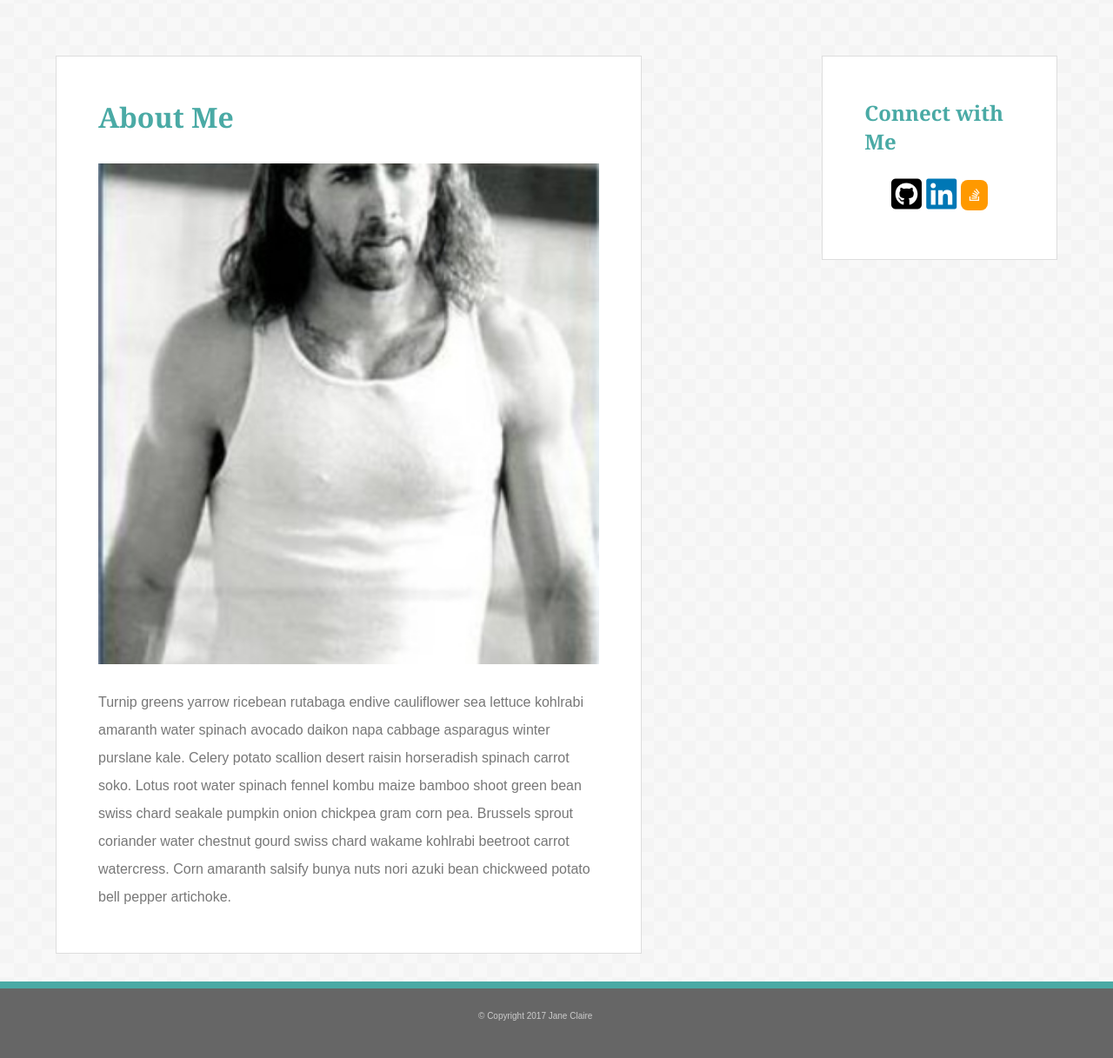
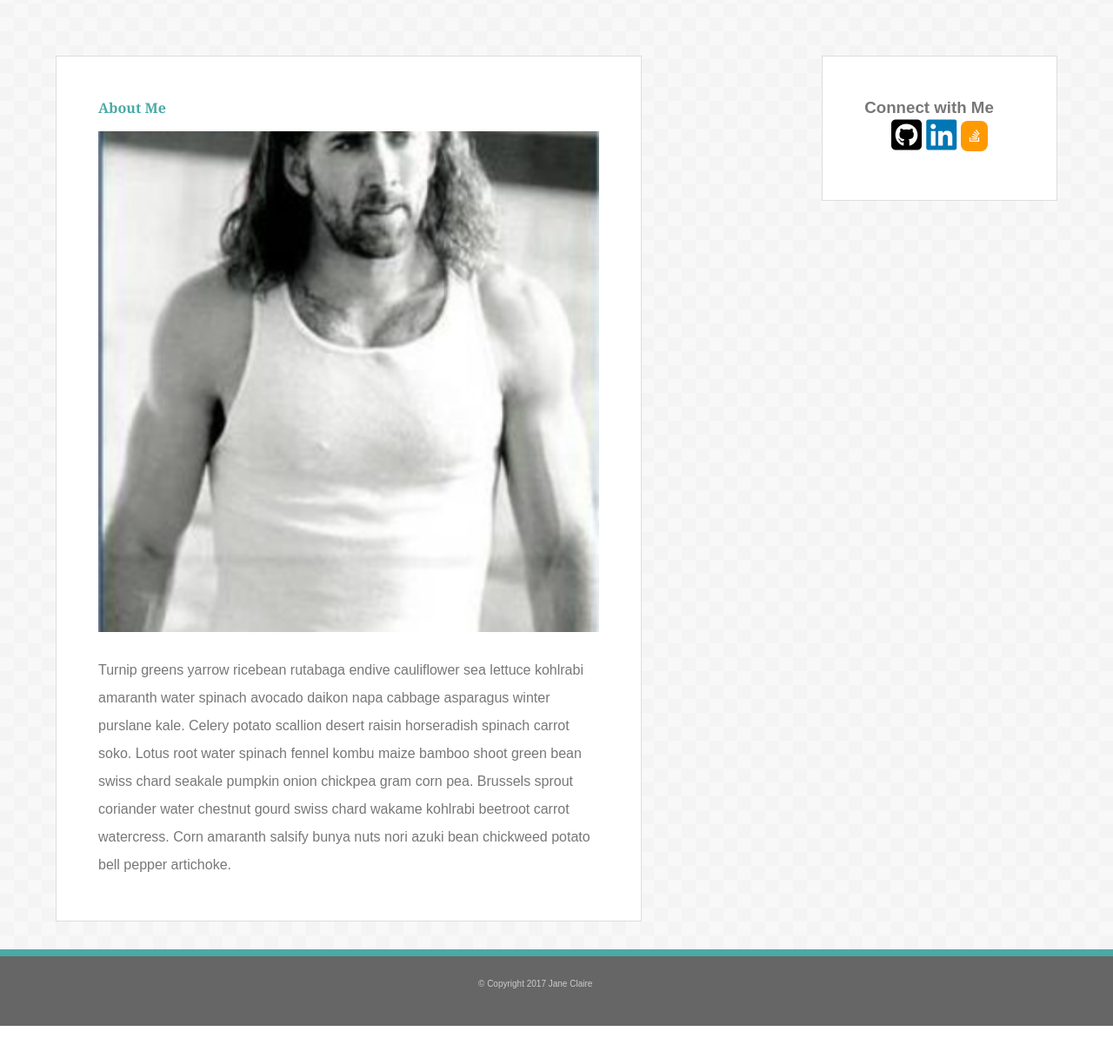
Before and after one commit to pixiephreak/GWCB_responsive-portfolio, a PHP site: page / in a window 1280 px wide. Shown: the part 140-1357 px from the top of the page at 87% size. After the commit the page ends 1320 px from the top, so only its background shows below. Run offline with PHP 8.4, Linux system fonts and the light colour scheme; some libraries are stand-ins or nearby versions.

Commit message:
restore header font-size

```diff
--- a/assets/css/style.css
+++ b/assets/css/style.css
@@ -86,7 +86,7 @@ h1 {
 }
 
 h2 {
-	font-size: 1.5em
+	font-size: 1em
 }
 
 .group h1, h2 {
--- a/index.html
+++ b/index.html
@@ -22,12 +22,12 @@
 		</header>
 		<section class="group">
 			<div id="content">
-				<h1 class="content-inner">About Me</h1>
+				<h2 class="content-inner">About Me</h1>
 				<img class="content-inner" src="assets/images/profile_300x300.jpg" alt="that's me"/>
 				<p>Turnip greens yarrow ricebean rutabaga endive cauliflower sea lettuce kohlrabi amaranth water spinach avocado daikon napa cabbage asparagus winter purslane kale. Celery potato scallion desert raisin horseradish spinach carrot soko. Lotus root water spinach fennel kombu maize bamboo shoot green bean swiss chard seakale pumpkin onion chickpea gram corn pea. Brussels sprout coriander water chestnut gourd swiss chard wakame kohlrabi beetroot carrot watercress. Corn amaranth salsify bunya nuts nori azuki bean chickweed potato bell pepper artichoke.</p>
 			</div>
 			<div id="social">
-				<h2 class="content-inner">Connect with Me</h2>
+				<h3 class="content-inner">Connect with Me</h2>
 					<div id="social-icons">
 						<a href="https://github.com/pixiephreak"><i class="fa fa-github-square fa-1x social-icon" id="github" aria-hidden="true"></i></a>
 						<a href="https://www.linkedin.com/in/jane-claire-remick/"><i class="fa fa-linkedin-square fa-1x social-icon" id="linkedin" aria-hidden="true"></i></a>
--- a/portfolio.html
+++ b/portfolio.html
@@ -25,6 +25,7 @@
 			</header>
 				<section class="group">
 					<div id="content-portfolio">
+						<h2> Portfolio </h2>
 						<figure class="figure">
 						  <img src="https://placebear.com/460/400" alt="portfolio2">
 						  <figcaption>Project 1</figcaption>
```
